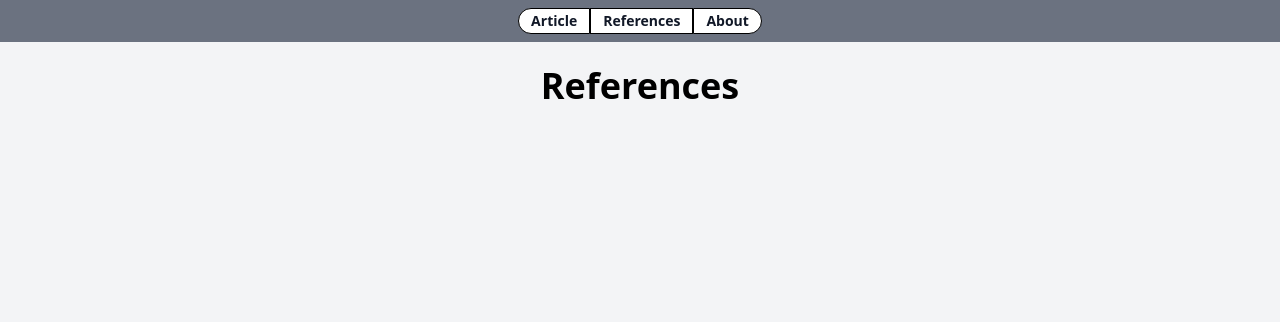
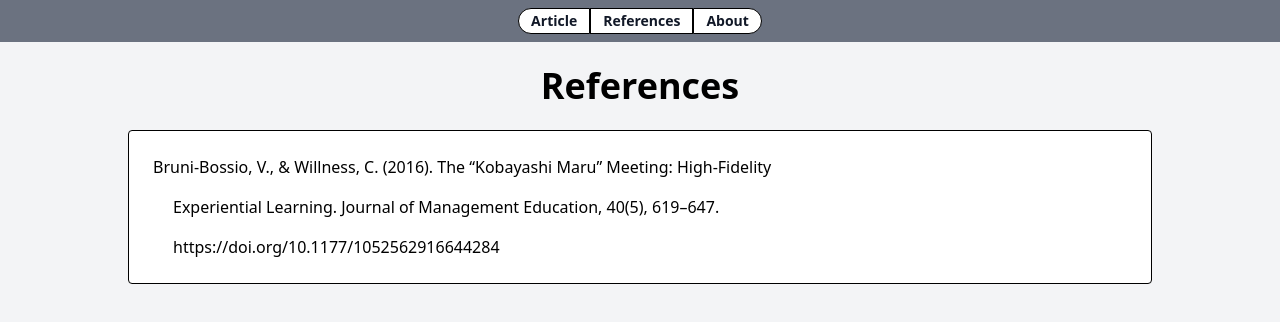
Before and after one commit to nealpro/project-three, a SvelteKit app: page /references in a window 1280 px wide. Shown: the top 322 px of the page. Built offline with nearby package versions, Linux system fonts and the light colour scheme.

Commit message:
Add references section to page

```diff
--- a/src/routes/references/+page.svelte
+++ b/src/routes/references/+page.svelte
@@ -1 +1,13 @@
+<script>
+	const references = [
+		'<p>Bruni-Bossio, V., & Willness, C. (2016). The “Kobayashi Maru” Meeting: High-Fidelity</p><p class="indent-5">Experiential Learning. Journal of Management Education, 40(5), 619–647.<br></p><p class="indent-5">https://doi.org/10.1177/1052562916644284</p>'
+	];
+</script>
+
 <h1 class="text-4xl font-bold text-center p-6">References</h1>
+
+{#each references as reference}
+	<div class="rounded p-6 bg-white w-4/5 mx-auto border border-black space-y-4">
+		{@html reference}
+	</div>
+{/each}
```
